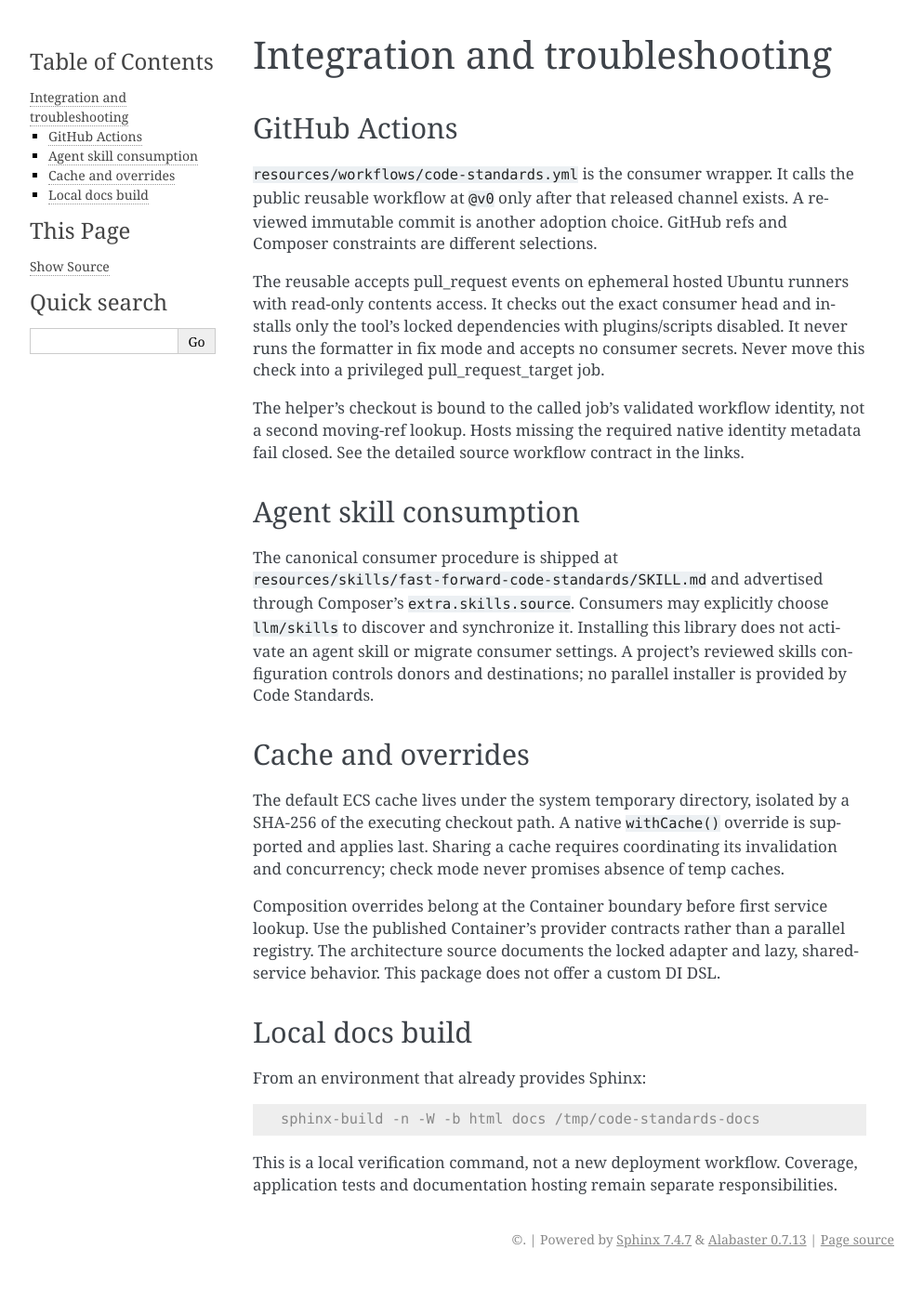
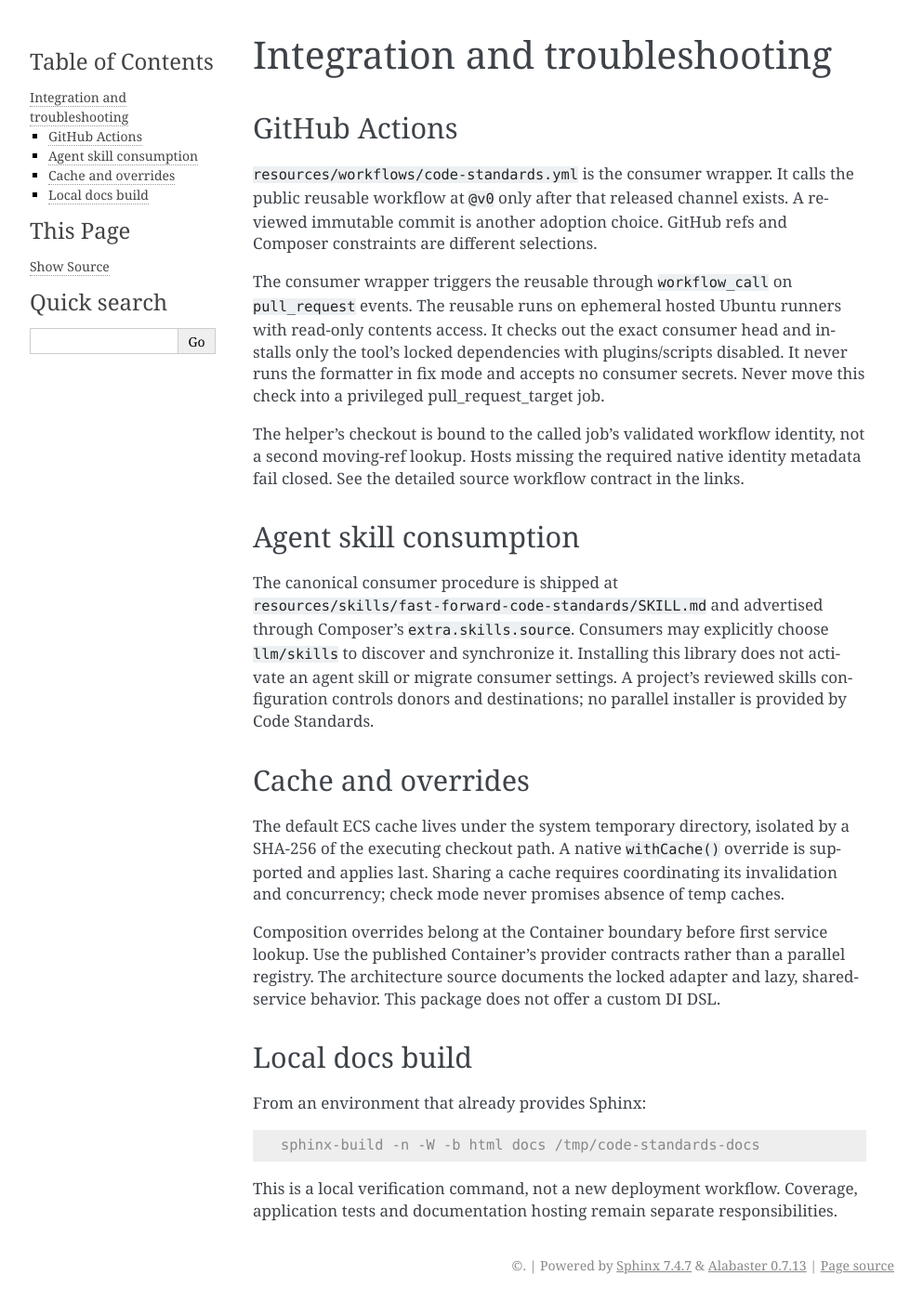
Before and after one commit to php-fast-forward/code-standards, a Sphinx documentation site: the page built from docs/advanced/integration.rst, in a window 1280 px wide. Shown: the whole page at 93% size, without its empty margins (148-1141 px from the left). Built offline with Sphinx 7.4.7, drawn with Linux system fonts in a browser that asks for light colours; before the commit the page ends 1373 px from its top, so only the background shows below that.

```diff
--- a/docs/advanced/integration.rst
+++ b/docs/advanced/integration.rst
@@ -9,7 +9,8 @@ public reusable workflow at ``@v0`` only after that released channel exists.
 A reviewed immutable commit is another adoption choice. GitHub refs and Composer
 constraints are different selections.
 
-The reusable accepts pull_request events on ephemeral hosted Ubuntu runners
+The consumer wrapper triggers the reusable through ``workflow_call`` on
+``pull_request`` events. The reusable runs on ephemeral hosted Ubuntu runners
 with read-only contents access. It checks out the exact consumer head and
 installs only the tool's locked dependencies with plugins/scripts disabled.
 It never runs the formatter in fix mode and accepts no consumer secrets.
```
Also changed, not shown: README.md (+1 -1 lines), .changelog/sphinx-documentation.md.
